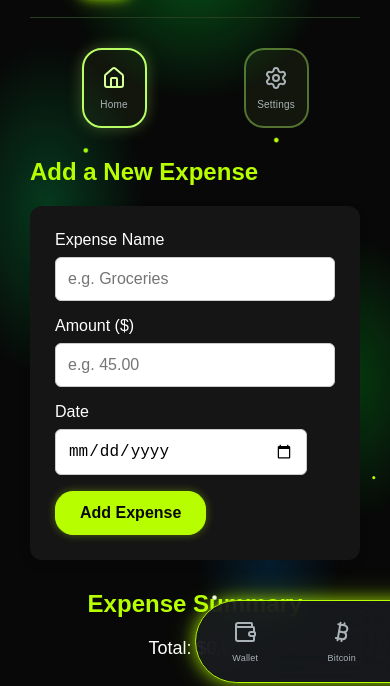
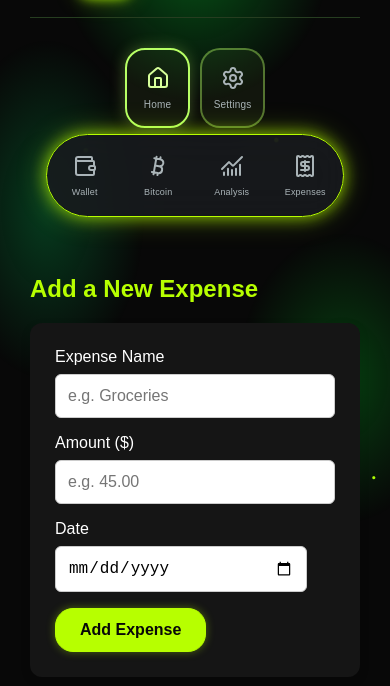
Before and after one commit to Cmostacks-888/JavaScript-Expense-Tracker, a plain HTML site: page index.html in a window 390 px wide. Shown: the part 145-831 px from the top of the page. Drawn offline with nearby package versions, Linux system fonts and the light colour scheme.

Commit message:
Update style.css

```diff
--- a/style.css
+++ b/style.css
@@ -1143,3 +1143,32 @@ body {
     box-sizing: border-box;
   }
 }
+
+/*  CMOSTACKS - MOBILE CAPSULE POSITION FIX */
+@media (max-width: 600px) {
+
+  .corner-controls {
+    width: 100%;
+    display: flex;
+    flex-wrap: wrap;
+    justify-content: center;
+    align-items: center;
+    box-sizing: border-box;
+    padding: 0 16px;
+  }
+
+  .corner-controls > .action-bar {
+    position: relative;
+    left: auto;
+    right: auto;
+    transform: none;
+
+    flex: 0 1 auto;
+    width: calc(100vw - 48px);
+    max-width: 420px;
+    min-width: 0;
+
+    margin: 12px auto;
+    box-sizing: border-box;
+  }
+}
```
